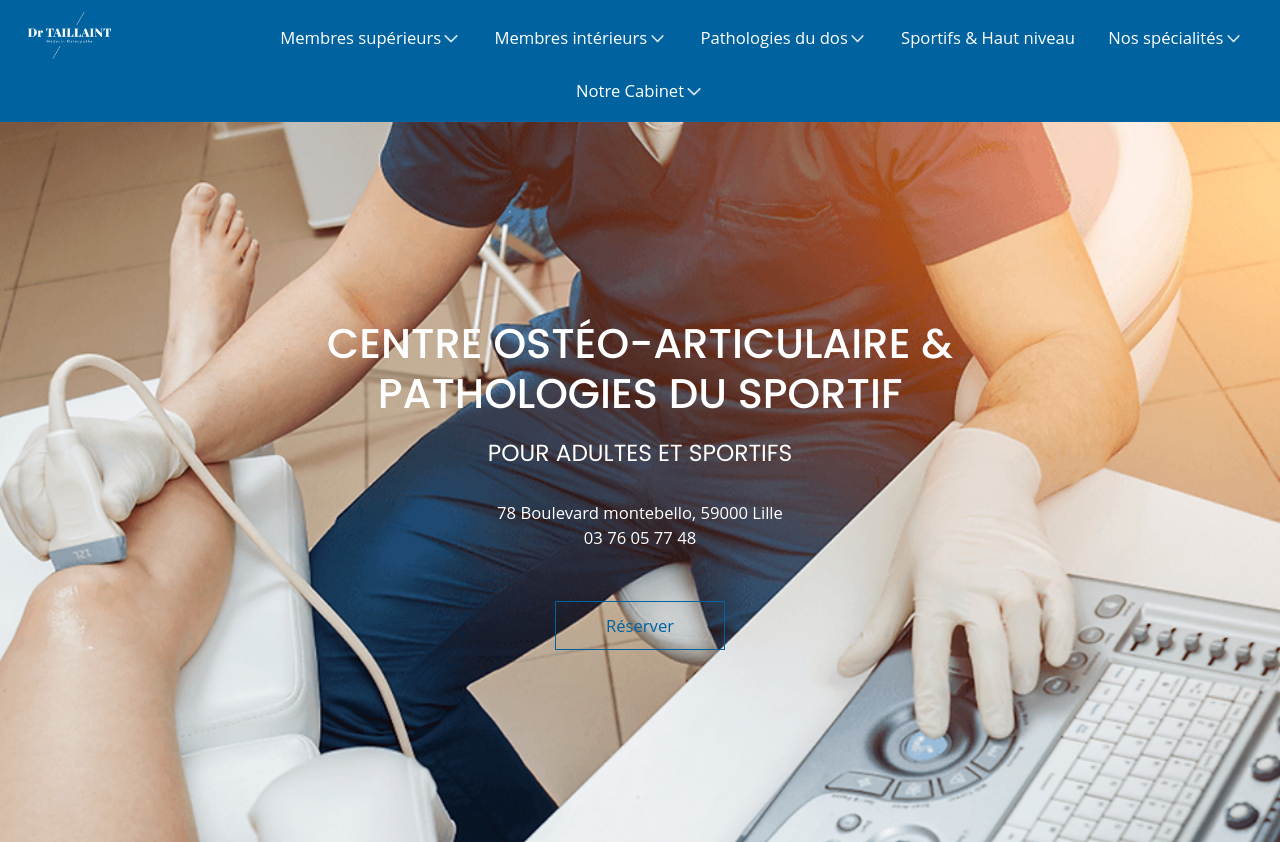
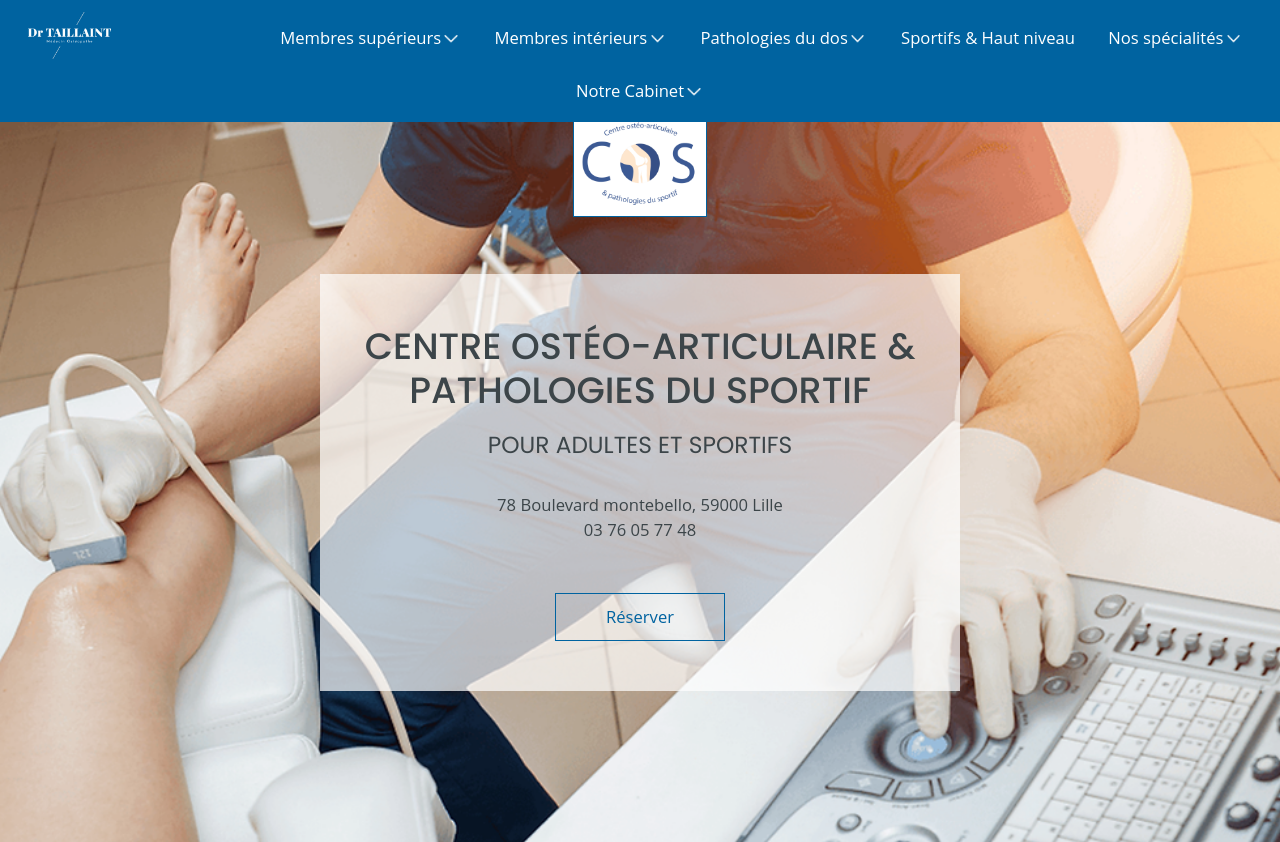
Before and after one commit to SButterbluemchen/Clinique-medicale, a website built with Parcel: page index.html in a window 1280 px wide. Shown: the top 842 px of the page. Built offline with nearby package versions, Linux system fonts and the light colour scheme.

Commit message:
main logo added

```diff
--- a/index.html
+++ b/index.html
@@ -25,15 +25,6 @@
 </head>
 <body class="wrapper">
   <nav>
-    <!-- <ul class="contact-bar">
-      <li>78 boulevard montebello, 59000 Lille</li>
-      <div>
-        <li>Tél: 03 76 05 77 48</li>
-        <li><a class="btn--menu" href="https://www.doctolib.fr/medecin-du-sport/lille/gautier-taillaint?utm_source=website" target="_blank">Réservez</a></li>
-      </div>
-    </ul> -->
-<!-- Top Navigation Menu -->
-    <!-- <section class="menu-bar"> -->
       <ul class="menu">
         <li class="logo"><a href="index.html" class="active"><img src="img/logo-white-on-transparent.webp" alt="Logo centre ostéo-articulaire et pathologies de sportif"></a></li>
         <li class="item has-submenu">
@@ -88,12 +79,14 @@
         <li class="item btn-menu"><a href="https://www.doctolib.fr/medecin-du-sport/lille/gautier-taillaint?utm_source=website">Prendre rendez-vous</a></li>
         <li class="toggle"><a href="#"><i class="fas fa-bars"></i></a></li>
       </ul>
-    <!-- </section> -->
   </nav>
   <!-- UP BUTTON -->
   <button onclick="topFunction()" id="myBtn" title="Go to top"><img src="img/up-arrow.png" alt="top button"></button>
   <section>
     <main class="home-main-container">
+      <figure class="main-logo">
+        <img src="../img/cos-logo.png" alt="Logo centre ostéo-articulaire & pathologies du sportif">
+      </figure>
       <article class="home-main-content wrapper">
       <h1>
         Centre ostéo-articulaire & pathologies du sportif
--- a/stylesheets/abstracts/_variables.scss
+++ b/stylesheets/abstracts/_variables.scss
@@ -8,7 +8,7 @@ $heading-font-stack: 'Poppins', sans-serif;
 
 // font size
 $fontsizes: (
-    "h1": 2.5em,
+    "h1": 2.2em,
     "h2": 1.5em,
     "h3": 1.4em,
     "h4": 1.2em,
--- a/stylesheets/pages/_home.scss
+++ b/stylesheets/pages/_home.scss
@@ -27,11 +27,14 @@
 }
 
 .home-main-content {
+  background: rgba($color: $secondary-color, $alpha: 0.7);
+  padding: 2em 1em;
+  position: relative;
   h1,
   h3,
   h4,
   p {
-    color: $secondary-color;
+    color: $text-color;
   }
   @include media(desktop) {
     width: 50%;
@@ -39,9 +42,27 @@
   div {
     line-height: 1.5;
     a {
-      color: white;
       text-decoration: none;
     }
+  }
+}
+
+.main-logo {
+  position: absolute;
+  margin-top: 2em;
+  top: 3.5em;
+  z-index: 1;
+  max-width: 7em;
+  @include media (desktop) {
+    max-width: 8em;
+    top: 5em;
+  }
+  img {
+    width: 100%;
+    border: 0.1em solid $primary-color;
+    object-fit: cover;
+    padding: 0;
+    margin: 0;
   }
 }
 
```
Also changed, not shown: img/cos-logo.png (added), stylesheets/main.css, 1 other file.
